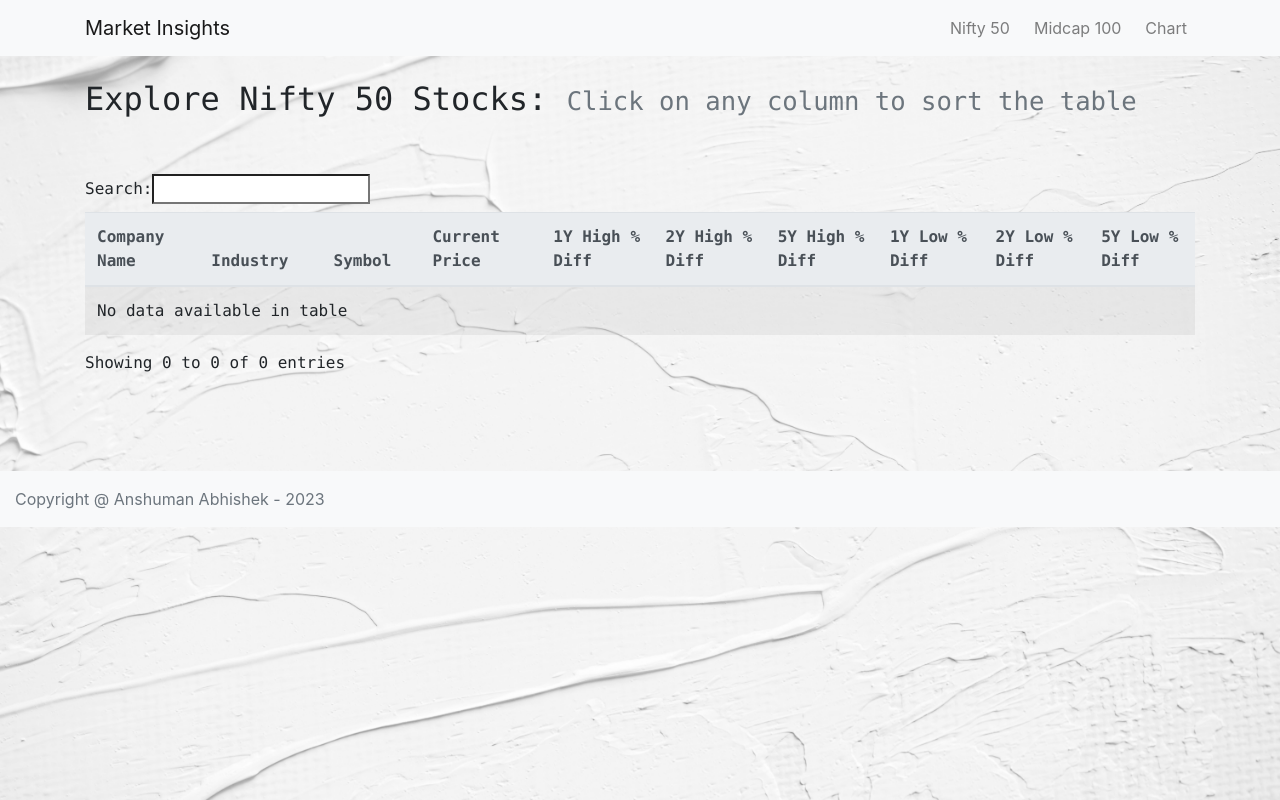
After one commit to Anshuman2121/stockprediction, a Flask app: template templates/nifty50.html in a window 1280 px wide. The commit adds this page. Run offline with Flask 3, Linux system fonts and the light colour scheme; the template is opened without the code that fills it, so the values that code supplies are empty; some libraries are stand-ins or nearby versions.

Commit message:
Added midcap 100

```diff
--- a/app.py
+++ b/app.py
@@ -1,4 +1,4 @@
-from flask import Flask, render_template, request, make_response
+from flask import Flask, render_template, request
 import yfinance as yf
 import pandas as pd
 import plotly.graph_objects as go
@@ -12,21 +12,7 @@ app = Flask(__name__)
 def calculate_percentage_difference(current_price, reference_price):
     return ((current_price - reference_price) / reference_price) * 100
 
-tickers = [
-    'LT.NS', 'ONGC.NS', 'NTPC.NS', 'SBIN.NS', 'TATAMOTORS.NS', 'KOTAKBANK.NS', 'HEROMOTOCO.NS',
-    'DIVISLAB.NS', 'BPCL.NS', 'ICICIBANK.NS', 'ITC.NS', 'BHARTIARTL.NS', 'APOLLOHOSP.NS',
-    'ADANIENT.NS', 'MARUTI.NS', 'CIPLA.NS', 'EICHERMOT.NS', 'BAJFINANCE.NS', 'POWERGRID.NS',
-    'BAJAJ-AUTO.NS', 'NESTLEIND.NS', 'TATASTEEL.NS', 'COALINDIA.NS', 'ASIANPAINT.NS',
-    'SUNPHARMA.NS', 'BAJAJFINSV.NS', 'TITAN.NS', 'ADANIPORTS.NS', 'BRITANNIA.NS', 'AXISBANK.NS',
-    'HDFCBANK.NS', 'UPL.NS', 'GRASIM.NS', 'LT.NS', 'DRREDDY.NS', 'INDUSINDBK.NS', 'ULTRACEMCO.NS',
-    'JSWSTEEL.NS', 'SBILIFE.NS', 'M&M.NS', 'HINDALCO.NS', 'HDFCLIFE.NS', 'TECHM.NS', 'TATACONSUM.NS',
-    'RELIANCE.NS', 'TCS.NS', 'WIPRO.NS', 'HCLTECH.NS', 'HINDUNILVR.NS', 'INFY.NS'
-]
-
-data_list = []
-stocks_not_fetched = []
-
-for ticker in tickers:
+def fetch_ticker_data(ticker):
     try:
         ticker_yahoo = yf.Ticker(ticker)
         data = ticker_yahoo.history(period='5y')
@@ -45,9 +31,7 @@ for ticker in tickers:
         low_2y_diff = calculate_percentage_difference(last_quote, low_2y)
         low_5y_diff = calculate_percentage_difference(last_quote, low_5y)
 
-        short_name = ticker_yahoo.info['shortName']  # Fetch the short name (company name)
-        data_list.append([
-            short_name,
+        return [
             f"{int(last_quote):,}",
             f"{high_1y_diff:.2f}",
             f"{high_2y_diff:.2f}",
@@ -55,29 +39,57 @@ for ticker in tickers:
             f"{low_1y_diff:.2f}",
             f"{low_2y_diff:.2f}",
             f"{low_5y_diff:.2f}"
-        ])
+        ]
 
     except Exception as e:
-        stocks_not_fetched.append(ticker + ": " + str(e))
+        return [None, None, None, None, None, None, None]
 
-df = pd.DataFrame(data_list, columns=['Name', 'Current Price', '1Y High % Diff', '2Y High % Diff',
-                                      '5Y High % Diff', '1Y Low % Diff', '2Y Low % Diff', '5Y Low % Diff'])
+def read_csv_and_preprocess(filename):
+    data = pd.read_csv(filename)
+    data['Symbol'] = data['Symbol'] + ".NS"
+    return data
 
-if stocks_not_fetched:
-    print("\nStocks Not Fetched:")
-    for stock in stocks_not_fetched:
-        print(stock)
+def get_data_for_endpoints(data):
+    data_list = []
+    stocks_not_fetched = []
+
+    for index, row in data.iterrows():
+        ticker = row['Symbol']
+        ticker_data = fetch_ticker_data(ticker)
+
+        if all(data_point is not None for data_point in ticker_data):
+            data_list.append([
+                row['Company Name'],
+                row['Industry'],
+                row['Symbol'],
+                *ticker_data
+            ])
+        else:
+            stocks_not_fetched.append(row['Symbol'])
+
+    return pd.DataFrame(data_list, columns=['Name', 'Industry', 'Symbol', 'Current Price', '1Y High % Diff', '2Y High % Diff',
+                                      '5Y High % Diff', '1Y Low % Diff', '2Y Low % Diff', '5Y Low % Diff']), stocks_not_fetched
+
+nifty50_data = read_csv_and_preprocess("nifty50list.csv")
+nifty50_df, nifty50_stocks_not_fetched = get_data_for_endpoints(nifty50_data)
+
+nifty100_data = read_csv_and_preprocess("niftymidcap100list.csv")
+nifty100_df, nifty100_stocks_not_fetched = get_data_for_endpoints(nifty100_data)
 
 @app.route('/')
 def display_table():
     # Sort the DataFrame based on the selected column (if provided in the query string)
     column = request.args.get('sort', default='Name', type=str)
-    df_sorted = df.sort_values(by=column)
+
+    if column in nifty50_df.columns:
+        df_sorted = nifty50_df.sort_values(by=column)
+    else:
+        df_sorted = nifty100_df.sort_values(by=column)
 
     # Convert the sorted DataFrame to a list of lists for passing to the template
     table_data = df_sorted.values.tolist()
 
-    return render_template('table_template.html', table_data=table_data)
+    return render_template('nifty50.html', table_data=table_data)
 
 @app.route('/chart')
 def display_candlestick_chart():
@@ -138,10 +150,18 @@ def display_candlestick_chart():
     )
 
     chart_div = fig.to_html(full_html=False, include_plotlyjs='cdn')
-    response = app.make_response(render_template('candlestick_chart_template.html', chart_div=chart_div))
+    response = app.make_response(render_template('chart.html', chart_div=chart_div))
     response.headers['Content-Type'] = 'text/html; charset=utf-8'
 
     return response
+
+
+@app.route('/midcap100')
+def display_nifty100_table():
+    # Convert the DataFrame to a list of lists for passing to the template
+    table_data = nifty100_df.values.tolist()
+
+    return render_template('midcap100.html', table_data=table_data)
 
 if __name__ == '__main__':
     freezer = Freezer(app)
@@ -150,6 +170,3 @@ if __name__ == '__main__':
         freezer.freeze()
     else:
         app.run(debug=True)
-
-# if __name__ == '__main__':
-#     app.run(debug=True)
--- /dev/null
+++ b/templates/nifty50.html
@@ -0,0 +1,127 @@
+<!DOCTYPE html>
+<html>
+
+<head>
+    <title>NSE Market Insights</title>
+    <script async src="https://www.googletagmanager.com/gtag/js?id=G-Y42F6Q2CDF"></script>
+    <script>
+        window.dataLayer = window.dataLayer || [];
+        function gtag() { dataLayer.push(arguments); }
+        gtag('js', new Date());
+
+        gtag('config', 'G-Y42F6Q2CDF');
+    </script>
+    <meta charset="UTF-8">
+    <meta http-equiv="X-UA-Compatible" content="IE=edge">
+    <meta name="viewport" content="width=device-width, initial-scale=1.0">
+    <link rel="stylesheet" href="https://cdn.jsdelivr.net/npm/bootstrap@4.1.3/dist/css/bootstrap.min.css"
+        integrity="sha384-MCw98/SFnGE8fJT3GXwEOngsV7Zt27NXFoaoApmYm81iuXoPkFOJwJ8ERdknLPMO" crossorigin="anonymous">
+    <script src="https://cdn.jsdelivr.net/npm/bootstrap@4.1.3/dist/js/bootstrap.min.js"
+        integrity="sha384-ChfqqxuZUCnJSK3+MXmPNIyE6ZbWh2IMqE241rYiqJxyMiZ6OW/JmZQ5stwEULTy"
+        crossorigin="anonymous"></script>
+    <style>
+        body {
+            /* Set the background image */
+            background-image: url('paper.jpeg');
+            /* Set background size to cover */
+            background-size: cover;
+            /* Set background repeat to no-repeat */
+            background-repeat: no-repeat;
+            /* Set background attachment to fixed */
+            background-attachment: fixed;
+            /* Set body height to 100vh for full screen image */
+            height: 100vh;
+            /* Set margin and padding to 0 to remove any gaps */
+            margin: 0;
+            padding: 0;
+        }
+    </style>
+</head>
+
+<body>
+    <nav class="navbar sticky-top navbar-expand-lg navbar-light bg-light justify-content-between flex-nowrap flex-row">
+        <div class="container">
+            <a href="#" class="navbar-brand float-left">Market Insights </a>
+            <ul class="nav navbar-nav flex-row float-right">
+                <li class="nav-item"><a class="nav-link pr-3" href="index.html">Nifty 50</a></li>
+                <li class="nav-item"><a class="nav-link pr-3" href="midcap100.html">Midcap 100</a></li>
+                <li class="nav-item"><a class="nav-link" href="chart.html">Chart</a></li>
+            </ul>
+        </div>
+    </nav>
+    <script>
+        // Get the "Chart" nav-link element
+        const chartLink = document.getElementById('chartLink');
+
+        // Add click event listener to the "Chart" nav-link
+        chartLink.addEventListener('click', function (event) {
+            // Prevent the default behavior of the link
+            event.preventDefault();
+
+            // Use window.location to navigate to chart.html
+            window.location.href = 'chart.html';
+        });
+    </script>
+
+    <div class="container mt-4 text-monospace">
+        <h2>
+            Explore Nifty 50 Stocks:
+            <small class="text-muted">Click on any column to sort the table</small>
+        </h2>
+        <br><br>
+
+        <table class="table table-striped" id="stock-table">
+            <thead class="thead-light">
+                <tr>
+                    <th>Company Name</th>
+                    <th>Industry</th>
+                    <th>Symbol</th>
+                    <th>Current Price</th>
+                    <th>1Y High % Diff</th>
+                    <th>2Y High % Diff</th>
+                    <th>5Y High % Diff</th>
+                    <th>1Y Low % Diff</th>
+                    <th>2Y Low % Diff</th>
+                    <th>5Y Low % Diff</th>
+                </tr>
+            </thead>
+            <tbody>
+                {% for row in table_data %}
+                <tr>
+                    <td>{{ row[0] }}</td>
+                    <td>{{ row[1] }}</td>
+                    <td>{{ row[2] }}</td>
+                    <td>{{ row[3] }}</td>
+                    <td>{{ row[4] }}</td>
+                    <td>{{ row[5] }}</td>
+                    <td>{{ row[6] }}</td>
+                    <td>{{ row[7] }}</td>
+                    <td>{{ row[8] }}</td> <!-- Add 1Y High % Diff here -->
+                    <td>{{ row[9] }}</td> <!-- Add 2Y High % Diff here -->
+                </tr>
+                {% endfor %}
+            </tbody>
+        </table>
+    </div>
+    <br><br>
+    <br><br>
+    <footer class="footer mt-auto py-3 bg-light">
+        <div style="width: auto; max-width: 680px; padding: 0 15px;">
+            <span class="text-muted"> Copyright @ Anshuman Abhishek - 2023 </span>
+        </div>
+    </footer>
+    <!-- Add jQuery -->
+    <script src="https://code.jquery.com/jquery-3.6.0.min.js"></script>
+    <!-- Add DataTables JavaScript -->
+    <script src="https://cdn.datatables.net/1.11.5/js/jquery.dataTables.min.js"></script>
+    <script>
+        $(document).ready(function () {
+            // Initialize DataTables with pagination disabled
+            $('#stock-table').DataTable({
+                "paging": false
+            });
+        });
+    </script>
+</body>
+
+</html>
```
Also changed, not shown: nifty50list.csv (added, +52 -0 lines), niftymidcap100list.csv (added, +101 -0 lines), templates/chart.html (renamed from templates/table_template.html, +29 -52 lines), templates/midcap100.html (renamed from templates/candlestick_chart_template.html, +57 -31 lines), .github/workflows/main.yml.
